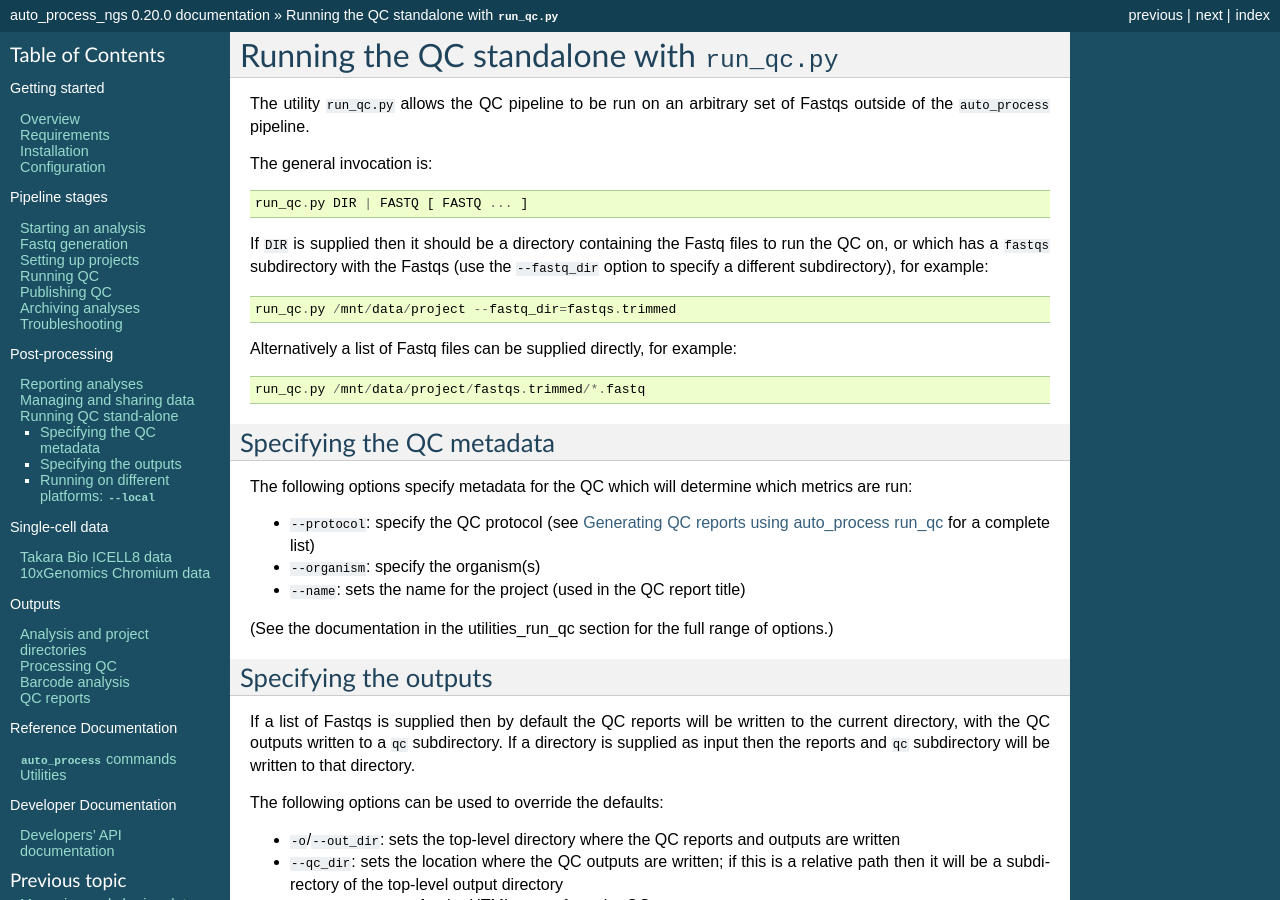
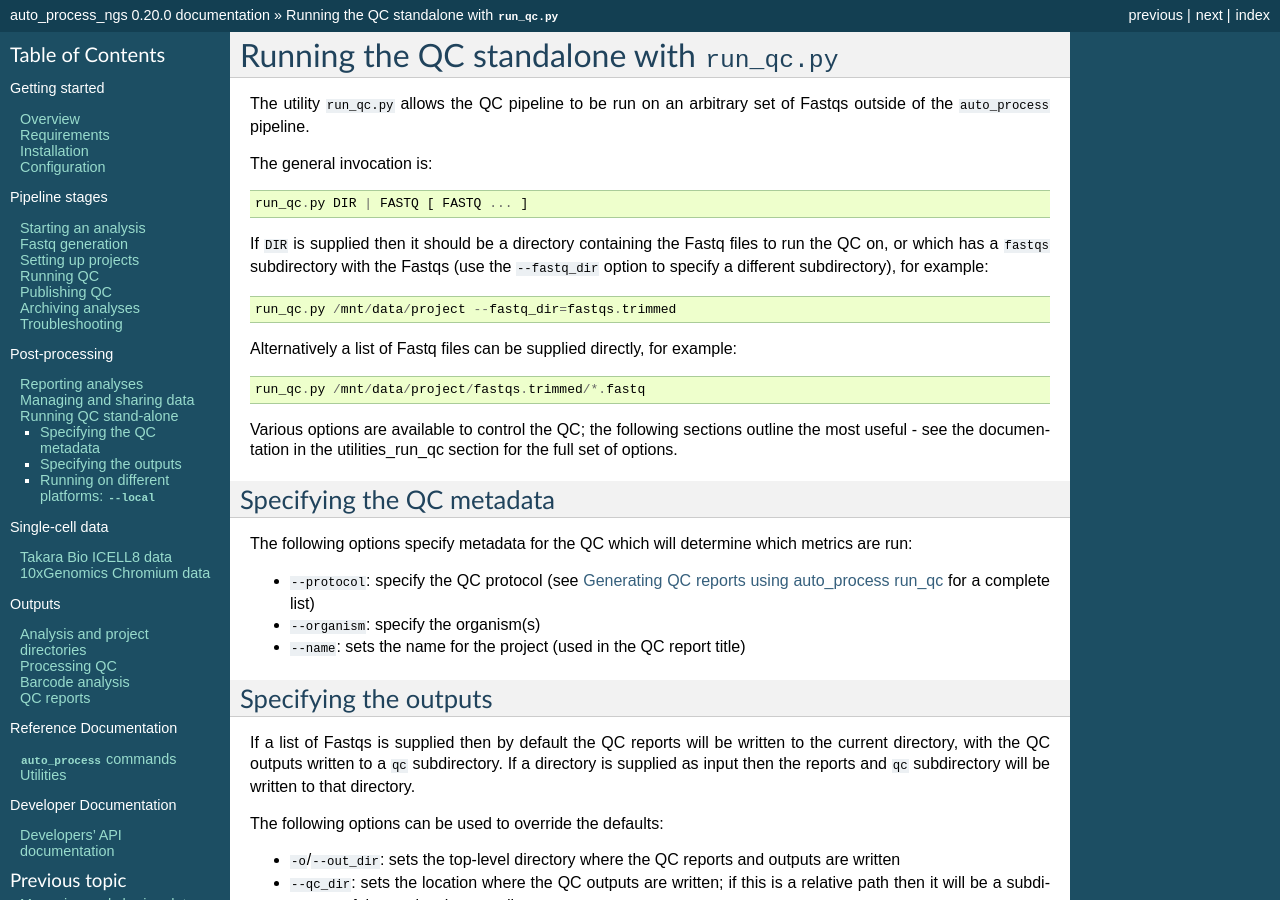
Before and after one commit to fls-bioinformatics-core/auto_process_ngs, a Sphinx documentation site: the page built from docs/source/using/run_qc_standalone.rst, in a window 1280 px wide and 900 px high. Built offline with Sphinx 7.4.7, drawn with Linux system fonts in a browser that asks for light colours.

Commit message:
run_qc.py: another update to the documentation for the standalone QC.

```diff
--- a/docs/source/using/run_qc_standalone.rst
+++ b/docs/source/using/run_qc_standalone.rst
@@ -26,6 +26,10 @@ for example:
 
    run_qc.py /mnt/data/project/fastqs.trimmed/*.fastq
 
+Various options are available to control the QC; the following
+sections outline the most useful - see the documentation in the
+:ref:`utilities_run_qc` section for the full set of options.
+
 Specifying the QC metadata
 --------------------------
 
@@ -37,9 +41,6 @@ determine which metrics are run:
 * ``--organism``: specify the organism(s)
 * ``--name``: sets the name for the project (used in the
   QC report title)
-
-(See the documentation in the :ref:`utilities_run_qc` section
-for the full range of options.)
 
 Specifying the outputs
 ----------------------
```
